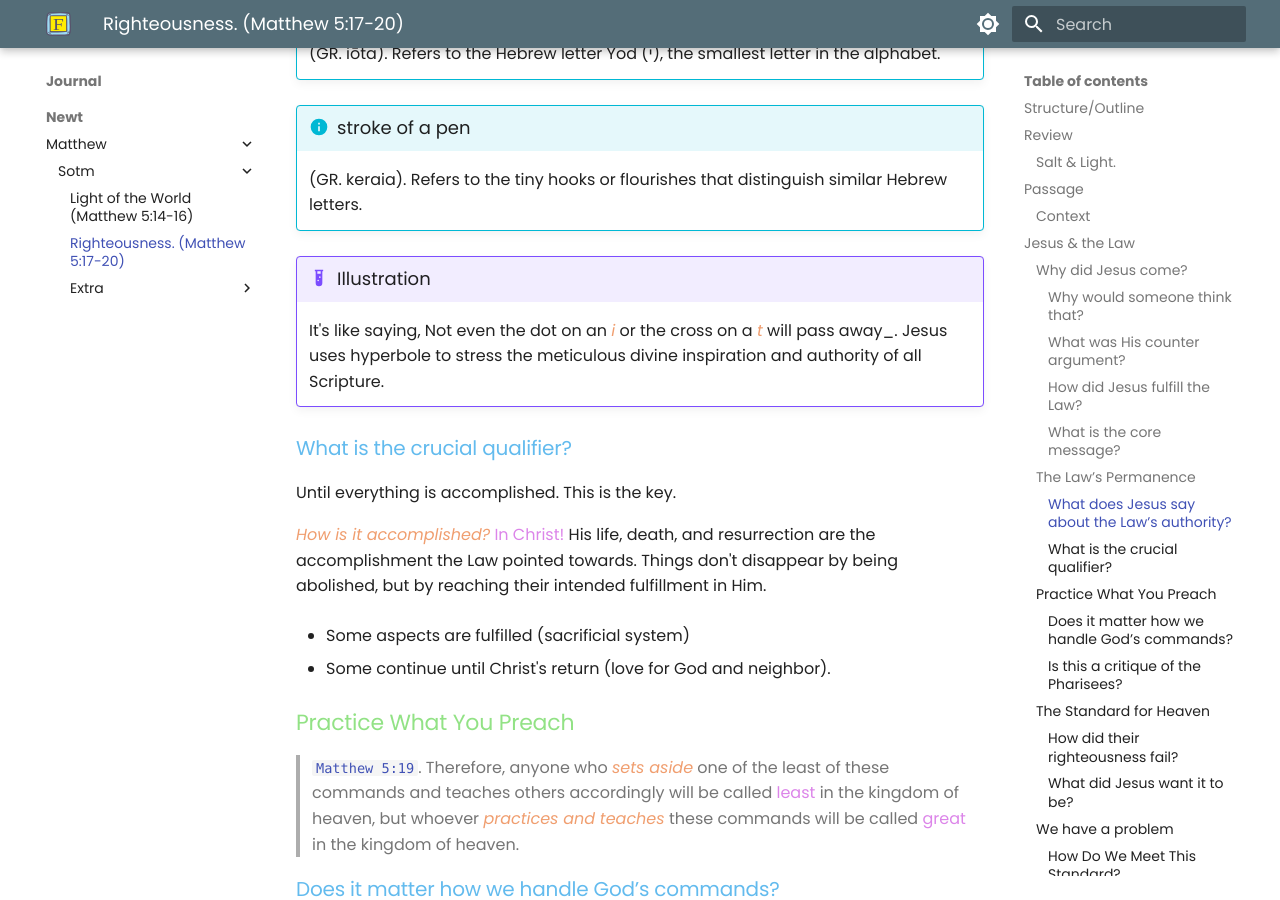
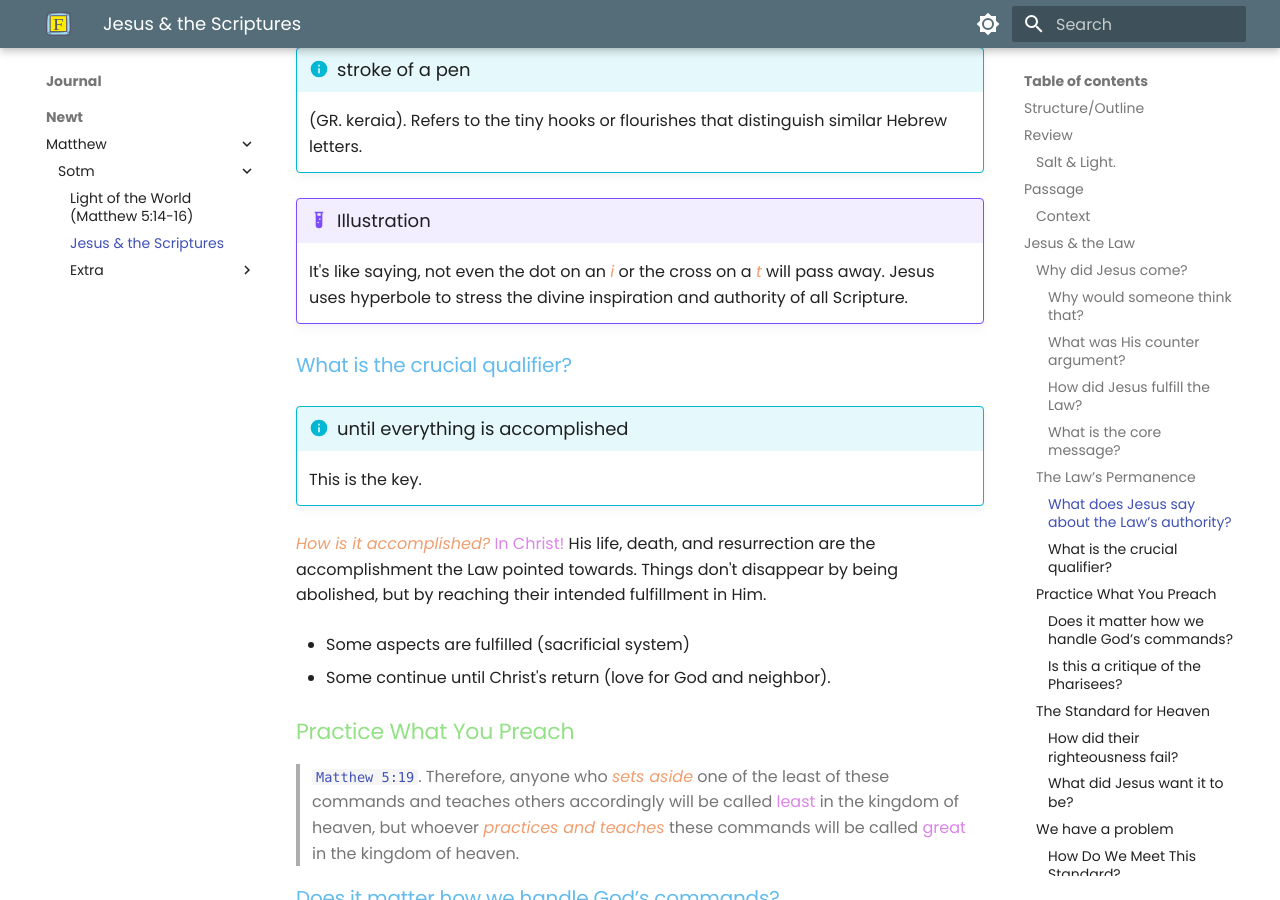
Before and after one commit to fitzland/octo-potato, an MkDocs documentation site: the page built from docs/journal/newt/matthew/sotm/matt05-250406-righteousness.md, in a window 1280 px wide and 900 px high, scrolled down 4929 px. Built offline with MkDocs 1.6.1 and Material for MkDocs 9.7.7, drawn with Linux system fonts in a browser that asks for light colours; some web fonts are replaced; some of the changed text lies outside the part shown.

Commit message:
add admonition styles to doc

```diff
--- a/docs/journal/newt/matthew/sotm/matt05-250406-righteousness.md
+++ b/docs/journal/newt/matthew/sotm/matt05-250406-righteousness.md
@@ -4,6 +4,7 @@ tags:
     - Matthew
     - SotM
     - righteousness
+title: Jesus & the Scriptures
 ---
 
 # Righteousness. (Matthew 5:17-20)
@@ -26,7 +27,7 @@ Manifesto of the King
 
 ## Review
 
-### [Salt](https://fitzhugh.us/journal/newt/matthew/sotm/matt05-250323-salt.md/) & [Light](https://fitzhugh.us/journal/newt/matthew/sotm/matt05-250330-light.md/).
+### [Salt](https://fitzhugh.us/journal/newt/matthew/sotm/matt05-250323-salt/) & [Light](https://fitzhugh.us/journal/newt/matthew/sotm/matt05-250330-light/).
 
 The world is a rotting place, that needs a preservative.
 The world is a dark place, that needs the light of Jesus.
@@ -165,11 +165,12 @@ Jesus came to be the living embodiment of the Law’s demands, to perfectly obey
     (GR. keraia). Refers to the tiny hooks or flourishes that distinguish similar Hebrew letters.
 
 !!! example "Illustration"
-    It's like saying, Not even the dot on an _i_ or the cross on a _t_ will pass away_. Jesus uses hyperbole to stress the meticulous divine inspiration and authority of all Scripture.
+    It's like saying, not even the dot on an _i_ or the cross on a _t_ will pass away. Jesus uses hyperbole to stress the divine inspiration and authority of all Scripture.
 
 #### What is the crucial qualifier?
 
-Until everything is accomplished. This is the key.
+!!! info "until everything is accomplished"
+    This is the key.
 
 _How is it accomplished?_ **In Christ!** His life, death, and resurrection are the accomplishment the Law pointed towards. Things don't disappear by being abolished, but by reaching their intended fulfillment in Him.
 
```
Also changed, not shown: other parts of docs/journal/newt/matthew/sotm/matt05-250406-righteousness.md (+2 -3 lines).
